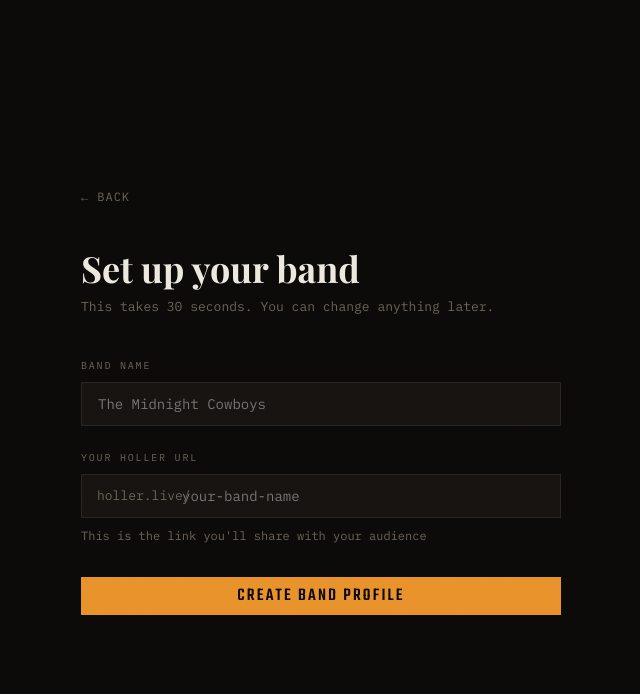
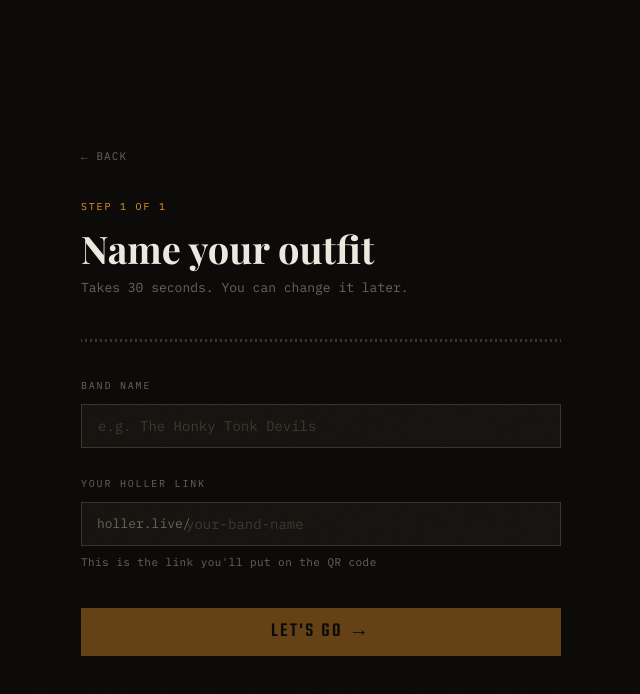
Before and after one commit to jdagger7/holler, a Next.js app: page /setup in a window 1280 px wide. Shown: the top 694 px of the page, without its empty margins (319-959 px from the left). Built offline with nearby package versions, Linux system fonts and the light colour scheme; no server answers; a web font is replaced by a local one.

Commit message:
Update page.tsx

```diff
--- a/app/setup/page.tsx
+++ b/app/setup/page.tsx
@@ -14,27 +14,18 @@ export default function SetupPage() {
   const [saving, setSaving] = useState(false)
   const router = useRouter()
 
-  // Auto-generate slug from band name
   useEffect(() => {
     if (!slugManuallyEdited && name) {
-      const generated = name
-        .toLowerCase()
-        .replace(/[^a-z0-9]+/g, '-')
-        .replace(/^-|-$/g, '')
+      const generated = name.toLowerCase().replace(/[^a-z0-9]+/g, '-').replace(/^-|-$/g, '')
       setSlug(generated)
     }
   }, [name, slugManuallyEdited])
 
-  // Check slug availability
   useEffect(() => {
     if (!slug) { setSlugAvailable(null); return }
     const timeout = setTimeout(async () => {
       setChecking(true)
-      const { data } = await supabase
-        .from('bands')
-        .select('id')
-        .eq('slug', slug)
-        .single()
+      const { data } = await supabase.from('bands').select('id').eq('slug', slug).single()
       setSlugAvailable(!data)
       setChecking(false)
     }, 400)
@@ -45,126 +36,85 @@ export default function SetupPage() {
     e.preventDefault()
     setError('')
     if (!slugAvailable) { setError('That URL is already taken.'); return }
-
     setSaving(true)
     const { data: { user } } = await supabase.auth.getUser()
     if (!user) { router.push('/signup'); return }
-
-    const { error } = await supabase.from('bands').insert({
-      name,
-      slug,
-      email: user.email,
-      user_id: user.id,
-    })
-
-    if (error) {
-      setError(error.message)
-      setSaving(false)
-    } else {
-      router.push('/dashboard')
-    }
+    const { error } = await supabase.from('bands').insert({ name, slug, email: user.email, user_id: user.id })
+    if (error) { setError(error.message); setSaving(false) }
+    else router.push('/dashboard')
   }
 
   return (
     <main style={{ minHeight: '100vh', display: 'flex', alignItems: 'center', justifyContent: 'center', padding: '24px' }}>
       <div style={{ maxWidth: '480px', width: '100%' }}>
 
-        <div style={{ marginBottom: '40px' }}>
-          <a href="/dashboard" style={{ color: 'var(--text-muted)', textDecoration: 'none', fontSize: '12px', letterSpacing: '0.08em', textTransform: 'uppercase' }}>
-            ← Back
-          </a>
+        <a href="/dashboard" style={{ color: 'var(--text-muted)', textDecoration: 'none', fontSize: '11px', letterSpacing: '0.1em', textTransform: 'uppercase' }}>
+          ← Back
+        </a>
+
+        <div style={{ margin: '32px 0 40px' }}>
+          <p className="label-accent" style={{ marginBottom: '12px' }}>Step 1 of 1</p>
+          <h1 style={{ fontSize: '38px', fontWeight: '700', marginBottom: '8px' }}>
+            Name your outfit
+          </h1>
+          <p style={{ color: 'var(--text-muted)', fontSize: '13px' }}>
+            Takes 30 seconds. You can change it later.
+          </p>
         </div>
 
-        <h1 style={{ fontSize: '36px', fontWeight: '700', marginBottom: '8px' }}>
-          Set up your band
-        </h1>
-        <p style={{ color: 'var(--text-muted)', marginBottom: '40px', fontSize: '13px' }}>
-          This takes 30 seconds. You can change anything later.
-        </p>
+        <div className="rule-double" style={{ marginBottom: '36px' }} />
 
         <form onSubmit={handleSubmit}>
 
-          {/* Band name */}
-          <div style={{ marginBottom: '24px' }}>
-            <label className="label" style={{ display: 'block', marginBottom: '8px' }}>
+          <div style={{ marginBottom: '28px' }}>
+            <label className="label" style={{ display: 'block', marginBottom: '10px' }}>
               Band name
             </label>
             <input
+              className="input"
               type="text"
               value={name}
               onChange={e => setName(e.target.value)}
               required
-              placeholder="The Midnight Cowboys"
-              style={{
-                width: '100%',
-                background: 'var(--bg-raised)',
-                border: '1px solid var(--border)',
-                color: 'var(--text)',
-                fontFamily: 'IBM Plex Mono, monospace',
-                fontSize: '14px',
-                padding: '12px 16px',
-                outline: 'none',
-              }}
-              onFocus={e => e.target.style.borderColor = 'var(--accent)'}
-              onBlur={e => e.target.style.borderColor = 'var(--border)'}
+              placeholder="e.g. The Honky Tonk Devils"
             />
           </div>
 
-          {/* Slug */}
-          <div style={{ marginBottom: '32px' }}>
-            <label className="label" style={{ display: 'block', marginBottom: '8px' }}>
-              Your Holler URL
+          <div style={{ marginBottom: '36px' }}>
+            <label className="label" style={{ display: 'block', marginBottom: '10px' }}>
+              Your Holler link
             </label>
             <div style={{ position: 'relative' }}>
-              <div style={{
-                position: 'absolute',
-                left: '16px',
-                top: '50%',
-                transform: 'translateY(-50%)',
-                color: 'var(--text-muted)',
-                fontSize: '13px',
-                pointerEvents: 'none',
-                userSelect: 'none',
+              <span style={{
+                position: 'absolute', left: '16px', top: '50%', transform: 'translateY(-50%)',
+                color: 'var(--text-muted)', fontSize: '13px', pointerEvents: 'none', userSelect: 'none',
               }}>
                 holler.live/
-              </div>
+              </span>
               <input
+                className="input"
                 type="text"
                 value={slug}
-                onChange={e => {
-                  setSlugManuallyEdited(true)
-                  setSlug(e.target.value.toLowerCase().replace(/[^a-z0-9-]/g, ''))
-                }}
+                onChange={e => { setSlugManuallyEdited(true); setSlug(e.target.value.toLowerCase().replace(/[^a-z0-9-]/g, '')) }}
                 required
                 placeholder="your-band-name"
                 style={{
-                  width: '100%',
-                  background: 'var(--bg-raised)',
-                  border: `1px solid ${slugAvailable === false ? 'var(--danger)' : slugAvailable === true ? 'var(--success)' : 'var(--border)'}`,
-                  color: 'var(--text)',
-                  fontFamily: 'IBM Plex Mono, monospace',
-                  fontSize: '14px',
-                  padding: '12px 16px 12px 100px',
-                  outline: 'none',
+                  paddingLeft: '104px',
+                  borderColor: slugAvailable === false ? 'var(--danger)' : slugAvailable === true ? 'var(--success)' : undefined
                 }}
               />
             </div>
-            <p style={{ fontSize: '12px', marginTop: '8px', color: slugAvailable === false ? 'var(--danger)' : slugAvailable === true ? 'var(--success)' : 'var(--text-muted)' }}>
-              {checking ? 'Checking...' : slugAvailable === true ? '✓ Available' : slugAvailable === false ? '✗ Already taken' : 'This is the link you\'ll share with your audience'}
+            <p style={{ fontSize: '11px', marginTop: '8px', letterSpacing: '0.04em', color: slugAvailable === false ? 'var(--danger)' : slugAvailable === true ? 'var(--success)' : 'var(--text-muted)' }}>
+              {checking ? 'Checking...' : slugAvailable === true ? '✓ That one\'s yours' : slugAvailable === false ? '✗ Already claimed' : 'This is the link you\'ll put on the QR code'}
             </p>
           </div>
 
           {error && (
-            <p style={{ color: 'var(--danger)', fontSize: '13px', marginBottom: '16px' }}>{error}</p>
+            <p style={{ color: 'var(--danger)', fontSize: '12px', marginBottom: '16px' }}>{error}</p>
           )}
 
-          <button
-            type="submit"
-            className="btn-primary"
-            style={{ width: '100%', opacity: saving ? 0.6 : 1 }}
-            disabled={saving || slugAvailable !== true}
-          >
-            {saving ? 'Saving...' : 'Create band profile'}
+          <button type="submit" className="btn-primary" style={{ width: '100%', padding: '14px', fontSize: '20px' }} disabled={saving || slugAvailable !== true}>
+            {saving ? 'Saving...' : 'Let\'s go →'}
           </button>
 
         </form>
```
